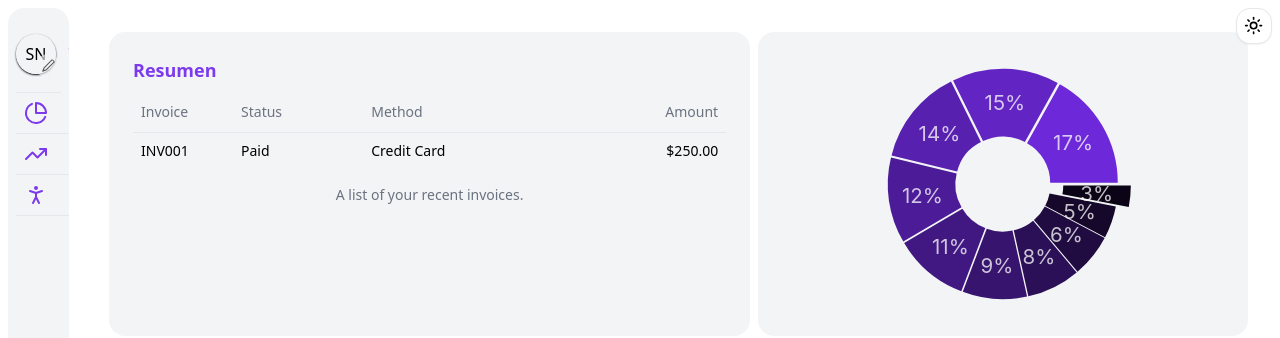
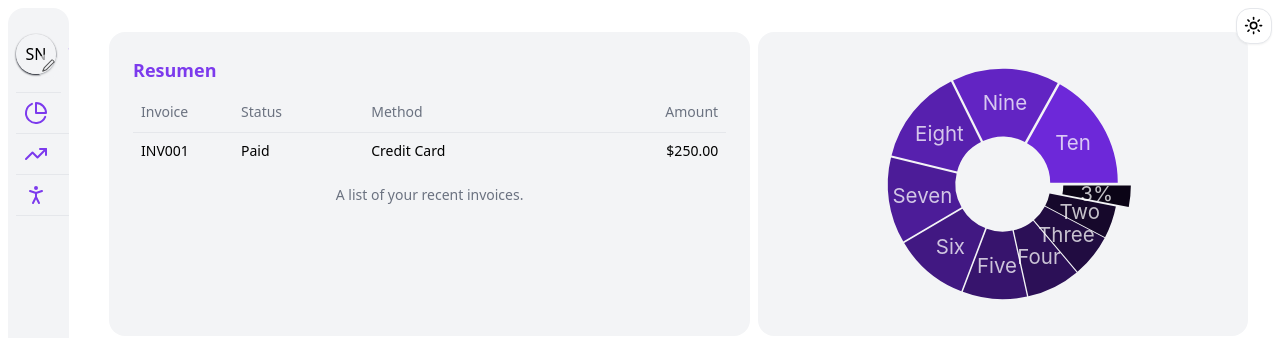
Before and after one commit to EdwinSaucedoMX/portfolio, a Next.js app in the folder financial-house-app/: page /profile/1 in a window 1280 px wide. Shown: the top 338 px of the page. Built offline with nearby package versions, Linux system fonts and the light colour scheme.

Commit message:
fix(financial): improve chart and fix types

```diff
--- a/financial-house-app/src/app/profile/[id]/client-components.tsx
+++ b/financial-house-app/src/app/profile/[id]/client-components.tsx
@@ -6,18 +6,26 @@ import { getMonocromaticSequenceHSL } from '@/shared/functions/style'
 export function FullOption(props: PieChartProps) {
   const [selected, setSelected] = useState<number | undefined>(0)
   const [hovered, setHovered] = useState<number | undefined>(undefined)
-  const colorPrimary = getComputedStyle(document.documentElement)
+  const colorPrimary = getComputedStyle(document.documentElement).getPropertyValue('--primary')
   console.log({ colorPrimary })
-  /* const colors = getMonocromaticSequenceHSL(colorPrimary, props.data.length) */
+  const colors = getMonocromaticSequenceHSL(colorPrimary, props.data.length)
 
   const data = props.data.map((entry, i) => {
+    if (selected === i) {
+      return {
+        ...entry,
+        selected: true,
+      }
+    }
     if (hovered === i) {
       return {
         ...entry,
+        selected: true,
         color: 'grey',
       }
     }
-    return { ...entry, /* color: colors[i] */ }
+
+    return entry
   })
 
   const lineWidth = 60
@@ -35,7 +43,7 @@ export function FullOption(props: PieChartProps) {
       segmentsStyle={{ transition: 'stroke .3s', cursor: 'pointer' }}
       segmentsShift={(index) => (index === selected ? 6 : 1)}
       animate
-      label={({ dataEntry }) => Math.round(dataEntry.percentage) + '%'}
+      label={({ dataEntry }) => !!dataEntry.selected ? (Math.round(dataEntry.percentage) + '%') : dataEntry.title}
       labelPosition={100 - lineWidth / 2}
       labelStyle={{
         fill: '#fff',
--- a/financial-house-app/src/shared/functions/style.ts
+++ b/financial-house-app/src/shared/functions/style.ts
@@ -17,7 +17,7 @@ export const getMonocromaticSequenceRGB = (
 	return sequence;
 };
 export const getMonocromaticSequenceHSL = (
-	color: `hsl(${number} ${number}% ${number}%)` | string,
+	color: `hsl(${number} ${number}% ${number}%)` | string = "hsl(255 255% 255%)",
 	size = 1
 ) => {
 	const [h, s, l] = color.match(/(\d+(\.\d+)?)/)?.map(Number) ?? [
```
